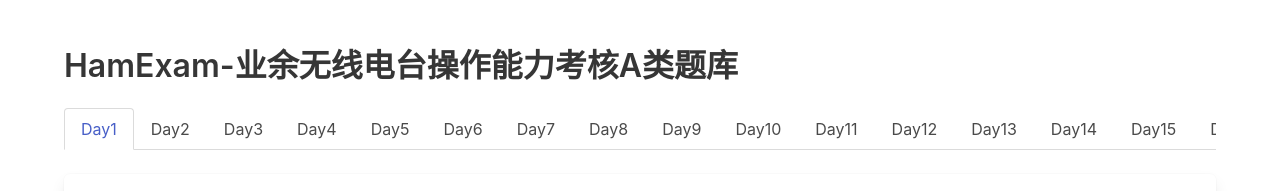
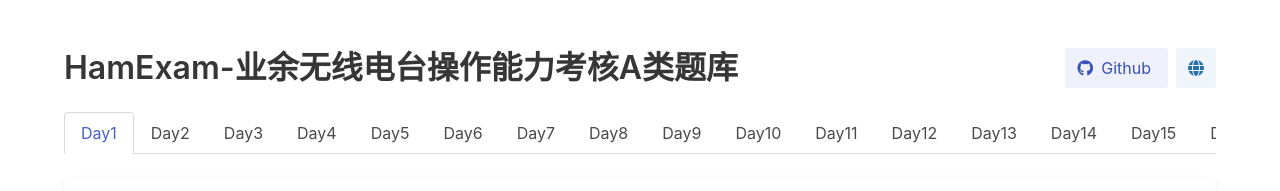
Before and after one commit to du-yuxuan/HamExam, a plain HTML site: page index.html in a window 1280 px wide. Shown: the top 191 px of the page. Drawn offline with Linux system fonts and the light colour scheme; no server answers.

Commit message:
docs: 添加README.md并更新index.html以包含项目信息和GitHub链接
添加了README.md文件，详细介绍了HamExam项目的功能特点、使用方式和技术栈。同时更新了index.html，在页面标题旁添加了GitHub和网站链接按钮，方便用户快速访问项目源码和线上地址。

```diff
--- a/index.html
+++ b/index.html
@@ -8,6 +8,9 @@
     <meta http-equiv="Cache-Control" content="no-cache, no-store, must-revalidate" />
     <meta http-equiv="Pragma" content="no-cache" />
     <meta http-equiv="Expires" content="0" />
+
+    <!-- Font Awesome图标库 -->
+    <link rel="stylesheet" href="https://cdnjs.cloudflare.com/ajax/libs/font-awesome/6.4.0/css/all.min.css">
 
     <!-- 引入Bulma CSS框架 - 用于页面样式和布局 -->
     <link rel="stylesheet" href="css/bulma.min.css">
@@ -54,8 +57,19 @@
     <!-- 主要内容区域 -->
     <section class="section">
         <div class="container">
-            <!-- 页面标题 -->
-            <h1 class="title">HamExam-业余无线电台操作能力考核A类题库</h1>
+            <!-- 标题和按钮容器 -->
+            <div class="is-flex is-justify-content-space-between is-align-items-center mb-5">
+                <h1 class="title m-0">HamExam-业余无线电台操作能力考核A类题库</h1>
+                <div class="buttons">
+                    <a href="https://github.com/du-yuxuan/HamExam" class="button is-link is-light is-normal" target="_blank">
+                        <span class="icon"><i class="fab fa-github"></i></span>
+                        <span>Github</span>
+                    </a>
+                    <a href="https://ham-exam.110527.xyz" class="button is-info is-light is-normal" target="_blank">
+                        <span class="icon"><i class="fas fa-globe"></i></span>
+                    </a>
+                </div>
+            </div>
 
             <!-- 日期导航标签 - 使用Bulma的tabs组件 -->
             <div class="tabs is-centered is-boxed is-fullwidth">
```
Also changed, not shown: 1 other file.
